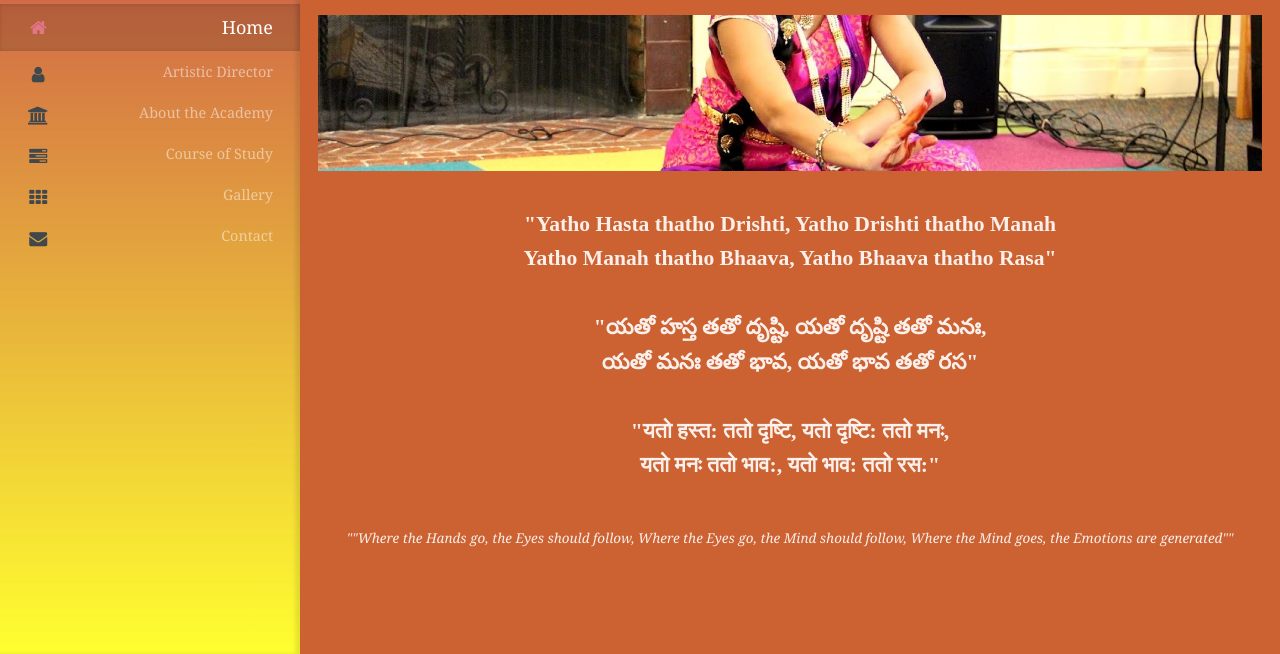
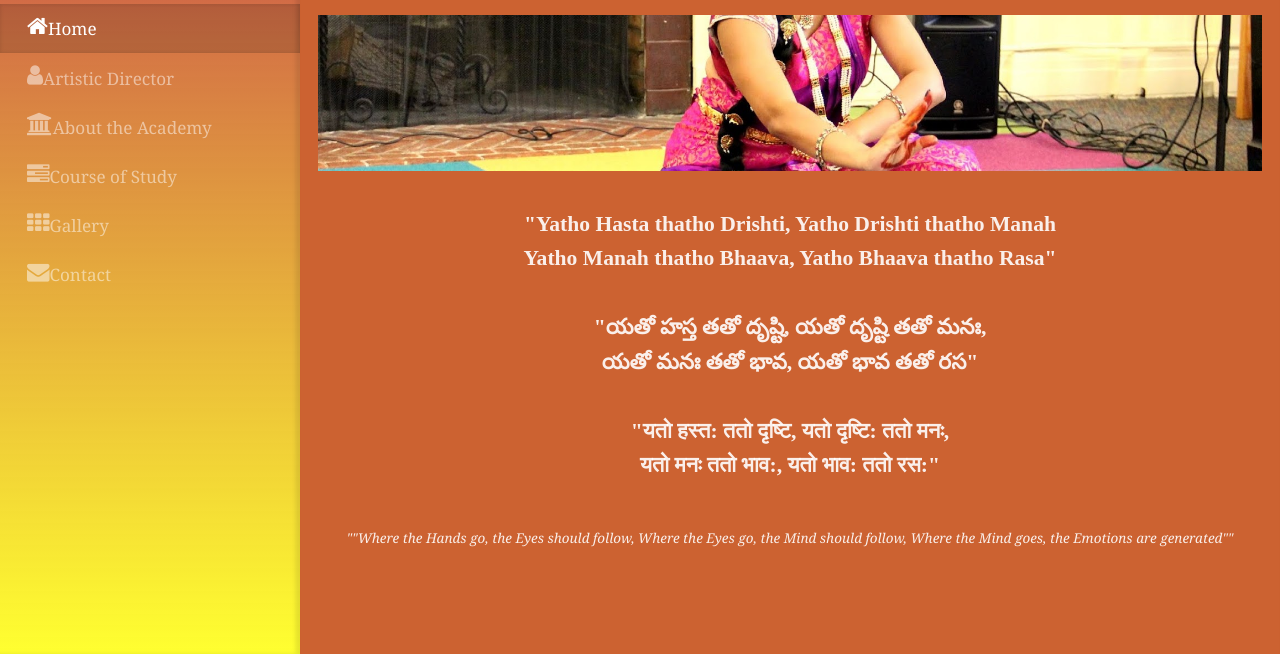
Before and after one commit to satyak39/NatyaRamamDanceAcadamy, a plain HTML site: page Natya Ramam School of Dance.html in a window 1280 px wide. Shown: the part 146-800 px from the top of the page. Drawn offline with Linux system fonts and the light colour scheme; files whose address does not match are found by name; a web font is replaced by a local one.

Commit message:
Fix the List items navigation

```diff
--- a/Natya Ramam School of Dance.html
+++ b/Natya Ramam School of Dance.html
@@ -43,27 +43,12 @@
                                    <li><a href="http://foobar.tld" id="foobar-link" class="icon fa-whatever-icon-you-want"><span class="label">Foobar</span></a></li>
                             -->
                             <ul>
-                                <!--
-                                <li><a href="https://nrityopaasana.org/#top" id="top-link" class="skel-layers-ignoreHref active" style="-webkit-tap-highlight-color: rgba(0, 0, 0, 0);"><span class="icon fa-home">Home</span></a></li>
-                                <li><a href="https://nrityopaasana.org/#director" id="director-link" class="skel-layers-ignoreHref" style="-webkit-tap-highlight-color: rgba(0, 0, 0, 0);"><span class="icon fa-user">Artistic Director</span></a></li>
-                                <li><a href="https://nrityopaasana.org/#about" id="about-link" class="skel-layers-ignoreHref" style="-webkit-tap-highlight-color: rgba(0, 0, 0, 0);"><span class="icon fa-institution">About the School</span></a></li>
-                                <li><a href="https://nrityopaasana.org/#course" id="course-link" class="skel-layers-ignoreHref" style="-webkit-tap-highlight-color: rgba(0, 0, 0, 0);"><span class="icon fa-tasks">Course of Study</span></a></li>
-                                <li><a href="https://nrityopaasana.org/#portfolio" id="portfolio-link" class="skel-layers-ignoreHref" style="-webkit-tap-highlight-color: rgba(0, 0, 0, 0);"><span class="icon fa-th">Gallery</span></a></li>
-                                <li><a href="https://nrityopaasana.org/#contact" id="contact-link" class="skel-layers-ignoreHref" style="-webkit-tap-highlight-color: rgba(0, 0, 0, 0);"><span class="icon fa-envelope">Contact</span></a></li>
-                            -->
-
-                            <!-- <li><a href="#top" id="top-link" class="skel-layers-ignoreHref active" style="-webkit-tap-highlight-color: rgba(0, 0, 0, 0);"><span class="icon fa-home">Home</span></a></li> -->
-
-                            <li><a href="#top" id="top-link" class="skel-layers-ignoreHref active">
-                                <span class="icon fa-home"></span> Home
-                            </a></li>
-
-                            <li><a href="#director" id="director-link" class="skel-layers-ignoreHref" style="-webkit-tap-highlight-color: rgba(0, 0, 0, 0);"><span class="icon fa-user">Artistic Director</span></a></li>
-                            <li><a href="#about" id="about-link" class="skel-layers-ignoreHref" style="-webkit-tap-highlight-color: rgba(0, 0, 0, 0);"><span class="icon fa-institution">About the Academy</span></a></li>
-                            <li><a href="#course" id="course-link" class="skel-layers-ignoreHref" style="-webkit-tap-highlight-color: rgba(0, 0, 0, 0);"><span class="icon fa-tasks">Course of Study</span></a></li>
-                            <li><a href="#portfolio" id="portfolio-link" class="skel-layers-ignoreHref" style="-webkit-tap-highlight-color: rgba(0, 0, 0, 0);"><span class="icon fa-th">Gallery</span></a></li>
-                            <li><a href="#contact" id="contact-link" class="skel-layers-ignoreHref" style="-webkit-tap-highlight-color: rgba(0, 0, 0, 0);"><span class="icon fa-envelope">Contact</span></a></li>
-
+                                <li><a href="#top" id="top-link" class="skel-layers-ignoreHref active icon fa-home"><span class="label">Home</span></a></li>
+                                <li><a href="#director" id="director-link" class="skel-layers-ignoreHref icon fa-user"><span class="label">Artistic Director</span></a></li>
+                                <li><a href="#about" id="about-link" class="skel-layers-ignoreHref icon fa-institution"><span class="label">About the Academy</span></a></li>
+                                <li><a href="#course" id="course-link" class="skel-layers-ignoreHref icon fa-tasks"><span class="label">Course of Study</span></a></li>
+                                <li><a href="#portfolio" id="portfolio-link" class="skel-layers-ignoreHref icon fa-th"><span class="label">Gallery</span></a></li>
+                                <li><a href="#contact" id="contact-link" class="skel-layers-ignoreHref icon fa-envelope"><span class="label">Contact</span></a></li>
                             </ul>
                         </nav>
 
@@ -364,6 +349,37 @@
             <script src="./Natya Ramam School of Dance_files/util.js.download"></script>
             <!--[if lte IE 8]><script src="assets/js/ie/respond.min.js"></script><![endif]-->
             <script src="./Natya Ramam School of Dance_files/main.js.download"></script>
+            <!-- small script to ensure clicked nav item becomes active and to sync on scroll -->
+            <script>
+            (function(){
+                var links = document.querySelectorAll('#nav a[href^="#"]');
+                function clearActive(){ links.forEach(function(a){ a.classList.remove('active'); }); }
+                links.forEach(function(a){
+                    a.addEventListener('click', function(){
+                        clearActive();
+                        this.classList.add('active');
+                        // let the browser / scrolly plugin handle scrolling
+                    });
+                });
+
+                // Keep active link in sync while scrolling
+                var sections = Array.prototype.map.call(links, function(a){ return document.querySelector(a.getAttribute('href')); });
+                window.addEventListener('scroll', function(){
+                    var fromTop = window.scrollY + 120; // offset for header
+                    for(var i = sections.length - 1; i >= 0; i--){
+                        var s = sections[i];
+                        if(!s) continue;
+                        if(s.offsetTop <= fromTop){
+                            clearActive();
+                            var id = '#'+s.id;
+                            var link = document.querySelector('#nav a[href="'+id+'"]');
+                            if(link) link.classList.add('active');
+                            break;
+                        }
+                    }
+                });
+            })();
+            </script>
 
 
 
--- a/Natya Ramam School of Dance_files/main.css
+++ b/Natya Ramam School of Dance_files/main.css
@@ -1863,7 +1863,9 @@
 
     #nav ul li a {
         display: block;
+        /* keep horizontal padding but align contents to the left so icon sits at left edge */
         padding: 0.5em 1.5em 0.5em 1.5em;
+        text-align: left;
         color: rgba(255, 255, 255, 0.5);
         text-decoration: none;
         outline: 0;
@@ -1876,16 +1878,29 @@
 
         #nav ul li a span {
             position: relative;
-            display: block;
-            font-size: 0.8em;
+            display: inline-block;
+            font-size: 0.95em;
+            /* reserve more space for the icon (pseudo-element) so label sits further right */
+            /* Option B: use rem values for precise control */
+            padding-left: 3.25rem; /* icon area (2rem) + extra gap */
+            line-height: 1.75em;
+        }
+
+        /* stronger rule targeting the label specifically to ensure it sits beside the icon */
+        #nav ul li a .label {
+            display: inline-block;
+            padding-left: 0; /* already reserved on the span */
+            vertical-align: middle;
         }
 
             #nav ul li a span:before {
                 position: absolute;
-                left: 0;
+                /* slightly inset the icon from the anchor edge */
+                left: 0.25rem;
                 color: #41484c;
                 text-align: center;
-                width: 1.25em;
+                /* make the pseudo-element wider so icon is visually aligned with grid */
+                width: 2rem;
                 line-height: 1.75em;
             }
 
```
